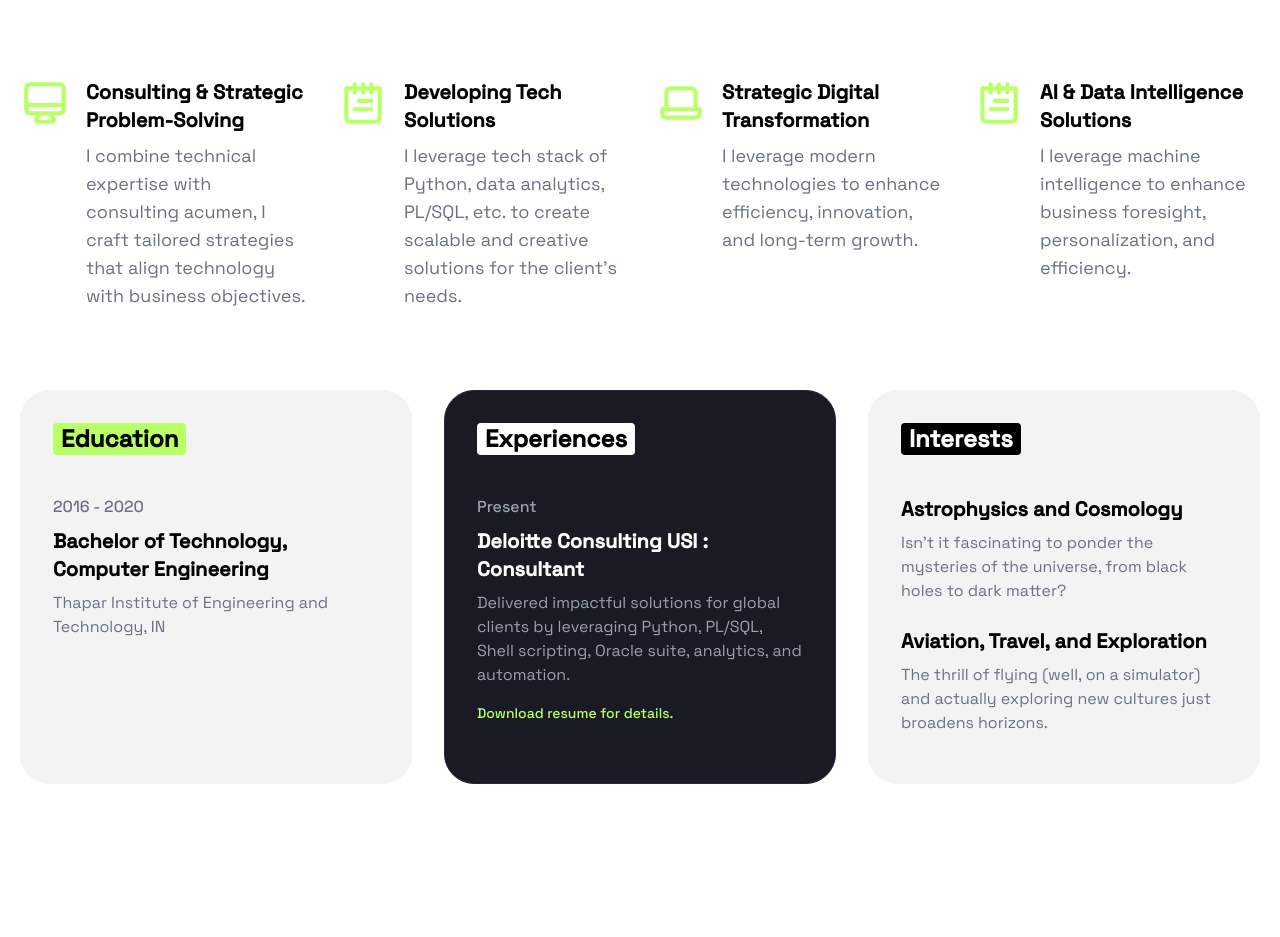
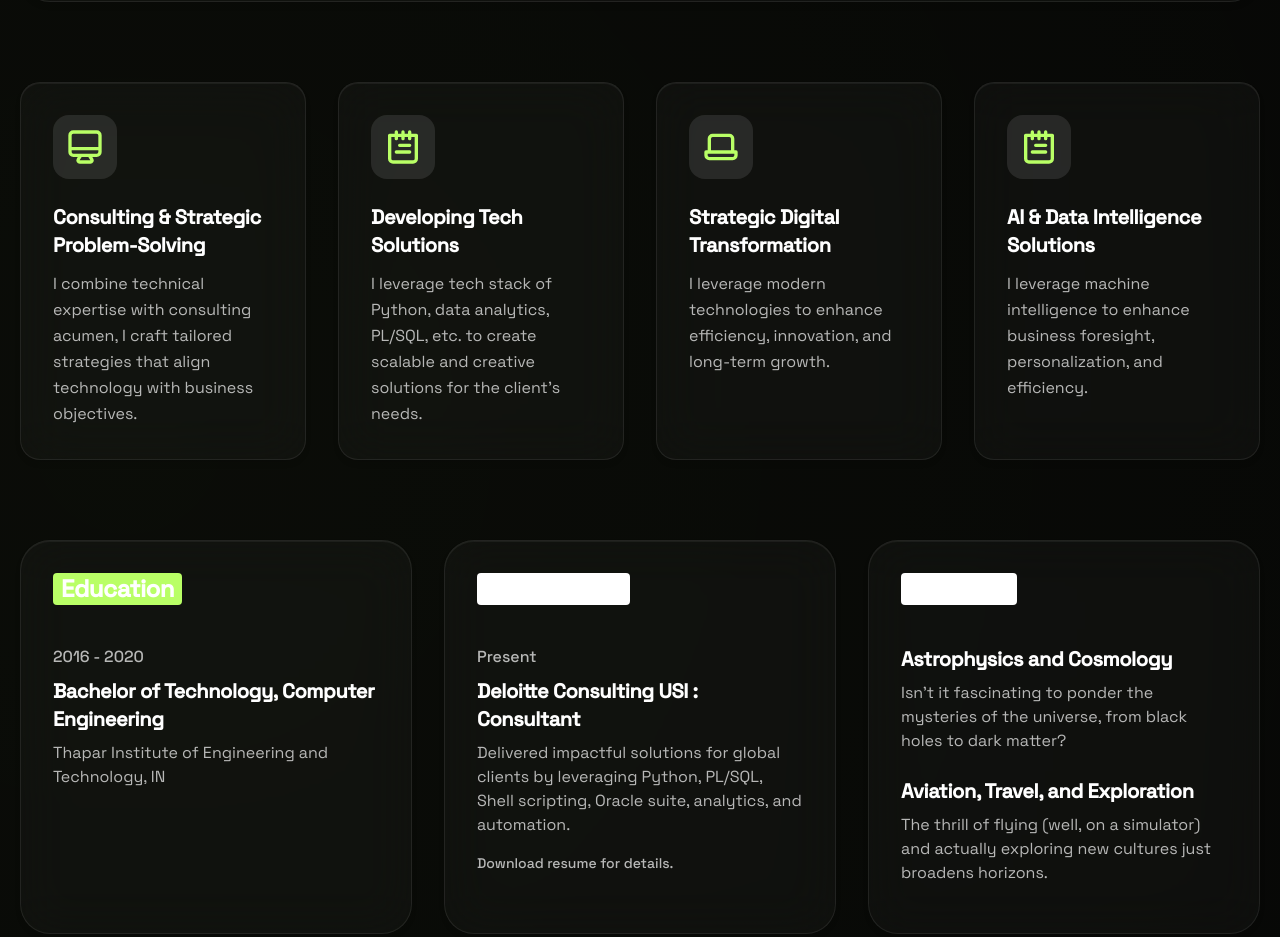
Before and after one commit to pranavpahuja/pranavpahuja.com, an Astro site: page / in a window 1280 px wide. Shown: the part 854-1791 px from the top of the page. Built offline with nearby package versions, Linux system fonts and the light colour scheme; Astro itself is replaced by a stand-in of ours.

Commit message:
major redesign

```diff
--- a/src/components/Services.astro
+++ b/src/components/Services.astro
@@ -1,73 +1,73 @@
 ---
 ---
-<section class="p-5 md:py-20 container mx-auto fade-in-section">
+<section class="p-5 md:py-20 container mx-auto">
   <div class="grid grid-cols-1 lg:grid-cols-4 gap-8">
-    <div class="col-span-1">
-      <div class="flex gap-4 items-start">
-        <div class="icon text-green shrink-0">
-          <svg width="50" height="50" viewBox="0 0 24 24" fill="currentColor">
+    <div class="glass-panel rounded-[20px] p-8 hover:bg-white/5 transition-all duration-300">
+      <div class="flex flex-col gap-6 items-start h-full">
+        <div class="icon text-green shrink-0 bg-white/10 p-3 rounded-2xl">
+          <svg width="40" height="40" viewBox="0 0 24 24" fill="currentColor">
             <path d="M19 2H5a3 3 0 0 0-3 3v10a3 3 0 0 0 3 3h2.64l-.58 1a2 2 0 0 0 0 2a2 2 0 0 0 1.75 1h6.46A2 2 0 0 0 17 21a2 2 0 0 0 0-2l-.59-1H19a3 3 0 0 0 3-3V5a3 3 0 0 0-3-3M8.77 20L10 18h4l1.2 2ZM20 15a1 1 0 0 1-1 1H5a1 1 0 0 1-1-1v-1h16Zm0-3H4V5a1 1 0 0 1 1-1h14a1 1 0 0 1 1 1Z" />
           </svg>
         </div>
         <div class="text-left">
-          <h5 class="font-bold text-xl mb-2">
+          <h5 class="font-bold text-xl mb-3 text-white">
             Consulting & Strategic Problem-Solving
           </h5>
-          <p class="text-gray-500 text-lg">
+          <p class="text-gray-400 text-base leading-relaxed">
             I combine technical expertise with consulting acumen, I craft tailored strategies that align technology with business objectives.
           </p>
         </div>
       </div>
     </div>
 
-    <div class="col-span-1">
-      <div class="flex gap-4 items-start">
-        <div class="icon text-green shrink-0">
-          <svg width="50" height="50" viewBox="0 0 24 24" fill="currentColor">
+    <div class="glass-panel rounded-[20px] p-8 hover:bg-white/5 transition-all duration-300">
+      <div class="flex flex-col gap-6 items-start h-full">
+        <div class="icon text-green shrink-0 bg-white/10 p-3 rounded-2xl">
+          <svg width="40" height="40" viewBox="0 0 24 24" fill="currentColor">
             <path d="M16 14H8a1 1 0 0 0 0 2h8a1 1 0 0 0 0-2m0-4h-6a1 1 0 0 0 0 2h6a1 1 0 0 0 0-2m4-6h-3V3a1 1 0 0 0-2 0v1h-2V3a1 1 0 0 0-2 0v1H9V3a1 1 0 0 0-2 0v1H4a1 1 0 0 0-1 1v14a3 3 0 0 0 3 3h12a3 3 0 0 0 3-3V5a1 1 0 0 0-1-1m-1 15a1 1 0 0 1-1 1H6a1 1 0 0 1-1-1V6h2v1a1 1 0 0 0 2 0V6h2v1a1 1 0 0 0 2 0V6h2v1a1 1 0 0 0 2 0V6h2Z" />
           </svg>
         </div>
         <div class="text-left">
-          <h5 class="font-bold text-xl mb-2">
+          <h5 class="font-bold text-xl mb-3 text-white">
             Developing Tech Solutions
           </h5>
-          <p class="text-gray-500 text-lg">
+          <p class="text-gray-400 text-base leading-relaxed">
             I leverage tech stack of Python, data analytics, PL/SQL, etc. to create scalable and creative solutions for the client's needs.
           </p>
         </div>
       </div>
     </div>
 
-    <div class="col-span-1">
-      <div class="flex gap-4 items-start">
-        <div class="icon text-green shrink-0">
-          <svg width="50" height="50" viewBox="0 0 24 24" fill="currentColor">
+    <div class="glass-panel rounded-[20px] p-8 hover:bg-white/5 transition-all duration-300">
+      <div class="flex flex-col gap-6 items-start h-full">
+        <div class="icon text-green shrink-0 bg-white/10 p-3 rounded-2xl">
+          <svg width="40" height="40" viewBox="0 0 24 24" fill="currentColor">
             <path d="M21 14h-1V7a3 3 0 0 0-3-3H7a3 3 0 0 0-3 3v7H3a1 1 0 0 0-1 1v2a3 3 0 0 0 3 3h14a3 3 0 0 0 3-3v-2a1 1 0 0 0-1-1M6 7a1 1 0 0 1 1-1h10a1 1 0 0 1 1 1v7H6Zm14 10a1 1 0 0 1-1 1H5a1 1 0 0 1-1-1v-1h16Z" />
           </svg>
         </div>
         <div class="text-left">
-          <h5 class="font-bold text-xl mb-2">
+          <h5 class="font-bold text-xl mb-3 text-white">
             Strategic Digital Transformation
           </h5>
-          <p class="text-gray-500 text-lg">
+          <p class="text-gray-400 text-base leading-relaxed">
             I leverage modern technologies to enhance efficiency, innovation, and long-term growth.
           </p>
         </div>
       </div>
     </div>
 
-    <div class="col-span-1">
-      <div class="flex gap-4 items-start">
-        <div class="icon text-green shrink-0">
-          <svg width="50" height="50" viewBox="0 0 24 24" fill="currentColor">
+    <div class="glass-panel rounded-[20px] p-8 hover:bg-white/5 transition-all duration-300">
+      <div class="flex flex-col gap-6 items-start h-full">
+        <div class="icon text-green shrink-0 bg-white/10 p-3 rounded-2xl">
+          <svg width="40" height="40" viewBox="0 0 24 24" fill="currentColor">
             <path d="M16 14H8a1 1 0 0 0 0 2h8a1 1 0 0 0 0-2m0-4h-6a1 1 0 0 0 0 2h6a1 1 0 0 0 0-2m4-6h-3V3a1 1 0 0 0-2 0v1h-2V3a1 1 0 0 0-2 0v1H9V3a1 1 0 0 0-2 0v1H4a1 1 0 0 0-1 1v14a3 3 0 0 0 3 3h12a3 3 0 0 0 3-3V5a1 1 0 0 0-1-1m-1 15a1 1 0 0 1-1 1H6a1 1 0 0 1-1-1V6h2v1a1 1 0 0 0 2 0V6h2v1a1 1 0 0 0 2 0V6h2v1a1 1 0 0 0 2 0V6h2Z" />
           </svg>
         </div>
         <div class="text-left">
-          <h5 class="font-bold text-xl mb-2">
+          <h5 class="font-bold text-xl mb-3 text-white">
             AI & Data Intelligence Solutions
           </h5>
-          <p class="text-gray-500 text-lg">
+          <p class="text-gray-400 text-base leading-relaxed">
             I leverage machine intelligence to enhance business foresight, personalization, and efficiency.
           </p>
         </div>
--- a/src/components/Stats.tsx
+++ b/src/components/Stats.tsx
@@ -30,7 +30,7 @@ const Counter = ({ value }: { value: number }) => {
 export default function Stats() {
   return (
     <div className="container mx-auto px-5 mt-5">
-      <div className="grid grid-cols-1 md:grid-cols-4 gap-4 bg-black rounded-[30px] p-8 text-white">
+      <div className="grid grid-cols-1 md:grid-cols-4 gap-4 glass-panel rounded-[30px] p-8 text-white">
         <div className="col-span-1">
           <div className="flex items-center gap-4">
             <h2 className="text-5xl md:text-6xl font-bold">
--- a/src/components/Timeline.astro
+++ b/src/components/Timeline.astro
@@ -3,25 +3,25 @@
 <section class="container mx-auto px-5 mb-20 fade-in-section">
   <div class="grid grid-cols-1 lg:grid-cols-3 gap-8">
     <!-- Education -->
-    <div class="h-full bg-gray p-8 rounded-[30px] border border-transparent hover:border-green hover:shadow-lg transition-all duration-300">
+    <div class="h-full glass-panel p-8 rounded-[30px] hover:bg-white/5 transition-all duration-300">
       <h3 class="text-2xl font-bold bg-green inline-block px-2 rounded mb-6 text-black">
         Education
       </h3>
       <div class="py-4">
-        <p class="text-gray-500 mb-2 font-medium">
+        <p class="text-gray-400 mb-2 font-medium">
           2016 - 2020
         </p>
-        <h5 class="text-xl font-bold mb-2">
+        <h5 class="text-xl font-bold mb-2 text-white">
           Bachelor of Technology, Computer Engineering
         </h5>
-        <p class="text-gray-500">
+        <p class="text-gray-400">
           Thapar Institute of Engineering and Technology, IN
         </p>
       </div>
     </div>
 
     <!-- Experiences -->
-    <div class="h-full bg-dark text-white p-8 rounded-[30px] border border-gray-800 hover:border-green hover:shadow-lg transition-all duration-300">
+    <div class="h-full glass-panel text-white p-8 rounded-[30px] hover:bg-white/5 transition-all duration-300">
       <h3 class="text-2xl font-bold bg-white inline-block px-2 rounded mb-6 text-black">
         Experiences
       </h3>
@@ -29,7 +29,7 @@
         <p class="text-gray-400 mb-2 font-medium">
           Present
         </p>
-        <h5 class="text-xl font-bold mb-2">
+        <h5 class="text-xl font-bold mb-2 text-white">
           Deloitte Consulting USI : Consultant
         </h5>
         <p class="text-gray-400">
@@ -40,24 +40,24 @@
     </div>
 
     <!-- Interests -->
-    <div class="h-full bg-gray p-8 rounded-[30px] border border-transparent hover:border-green hover:shadow-lg transition-all duration-300">
-      <h3 class="text-2xl font-bold bg-black inline-block px-2 rounded mb-6 text-white text-gr">
+    <div class="h-full glass-panel p-8 rounded-[30px] hover:bg-white/5 transition-all duration-300">
+      <h3 class="text-2xl font-bold bg-white inline-block px-2 rounded mb-6 text-black">
         Interests
       </h3>
       <div class="py-4 space-y-6">
         <div>
-          <h5 class="text-xl font-bold mb-2">
+          <h5 class="text-xl font-bold mb-2 text-white">
             Astrophysics and Cosmology
           </h5>
-          <p class="text-gray-500">
+          <p class="text-gray-400">
             Isn't it fascinating to ponder the mysteries of the universe, from black holes to dark matter?
           </p>
         </div>
         <div>
-          <h5 class="text-xl font-bold mb-2">
+          <h5 class="text-xl font-bold mb-2 text-white">
             Aviation, Travel, and Exploration
           </h5>
-          <p class="text-gray-500">
+          <p class="text-gray-400">
             The thrill of flying (well, on a simulator) and actually exploring new cultures just broadens horizons.
           </p>
         </div>
--- a/src/layouts/Layout.astro
+++ b/src/layouts/Layout.astro
@@ -65,7 +65,7 @@ const {
       }
     </script>
   </head>
-  <body class="font-grotesk bg-white">
+  <body class="font-grotesk bg-black text-white">
     <slot />
   </body>
 </html>
--- a/src/styles/global.css
+++ b/src/styles/global.css
@@ -18,10 +18,13 @@
 
 :root {
   --green: #b9ff66;
-  --black: rgb(0, 0, 0);
+  --black: #050505; /* Deep Black */
   --dark: #191a23;
   --gray: #f3f3f3;
   --white: #ffffff;
+  --glass-bg: rgba(255, 255, 255, 0.03);
+  --glass-border: rgba(255, 255, 255, 0.08);
+  --glass-blur: 25px;
 }
 
 @theme {
@@ -33,31 +36,61 @@
   --color-white: var(--white);
 }
 
+body {
+  background-color: var(--black);
+  color: var(--white);
+  /* Subtle mesh gradient for depth */
+  background-image:
+    radial-gradient(circle at 10% 20%, rgba(185, 255, 102, 0.03) 0%, transparent 40%),
+    radial-gradient(circle at 90% 80%, rgba(255, 255, 255, 0.02) 0%, transparent 40%);
+}
+
+.glass-panel {
+  background: var(--glass-bg);
+  backdrop-filter: blur(var(--glass-blur));
+  -webkit-backdrop-filter: blur(var(--glass-blur));
+  border: 1px solid var(--glass-border);
+  box-shadow:
+    0 4px 6px -1px rgba(0, 0, 0, 0.1),
+    0 2px 4px -1px rgba(0, 0, 0, 0.06),
+    inset 0 1px 0 0 rgba(255, 255, 255, 0.05); /* Inner highlight */
+}
+
+/* Enhancing text readability on dark */
+h1, h2, h3, h4, h5, h6 {
+  color: var(--white);
+  letter-spacing: -0.02em;
+}
+
+p {
+  color: rgba(255, 255, 255, 0.7);
+}
+
 .font-outline {
-  -webkit-text-stroke: 2.5px black;
+  -webkit-text-stroke: 2.5px white; /* Changed to white for dark mode */
   background-color: transparent;
 }
 .font-outline-sm {
-  -webkit-text-stroke: 1.2px black;
+  -webkit-text-stroke: 1.2px white; /* Changed to white for dark mode */
   background-color: transparent;
 }
 
 .btn-primary {
-  @apply bg-dark text-white rounded-lg px-[35px] py-5 transition-all duration-200;
+  @apply bg-white text-black rounded-lg px-[35px] py-5 transition-all duration-200 border border-transparent font-medium;
 }
 .btn-primary:hover {
   @apply bg-green text-black transform scale-105;
 }
 
 .btn-secondary {
-  @apply bg-transparent text-black px-[35px] py-5 rounded-lg border border-solid border-black transition-all duration-200;
+  @apply bg-transparent text-white px-[35px] py-5 rounded-lg border border-solid border-white transition-all duration-200;
 }
 .btn-secondary:hover {
-  @apply bg-black text-white border-green transform scale-105;
+  @apply bg-white text-black border-transparent transform scale-105;
 }
 
 .btn-tertiary {
-  @apply bg-green text-black rounded-lg px-[35px] py-5 transition-all duration-200;
+  @apply bg-green text-black rounded-lg px-[35px] py-5 transition-all duration-200 font-medium;
 }
 .btn-tertiary:hover {
   @apply bg-white text-black transform scale-105;
@@ -69,11 +102,12 @@
 }
 
 ::-webkit-scrollbar-track {
-  background: #f1f1f1;
+  background: #111;
 }
 
 ::-webkit-scrollbar-thumb {
-  background: #000000;
+  background: #333;
+  border-radius: 5px;
 }
 
 ::-webkit-scrollbar-thumb:hover {
@@ -85,8 +119,8 @@
   position: absolute;
   top: -40px;
   left: 0;
-  background: var(--black);
-  color: var(--white);
+  background: var(--white);
+  color: var(--black);
   padding: 8px 16px;
   text-decoration: none;
   z-index: 100;
```
Also changed, not shown: src/components/FAQ.tsx (+11 -10 lines), src/components/Header.astro (+7 -7 lines), src/components/Testimonials.tsx (+6 -6 lines), 1 other file.
